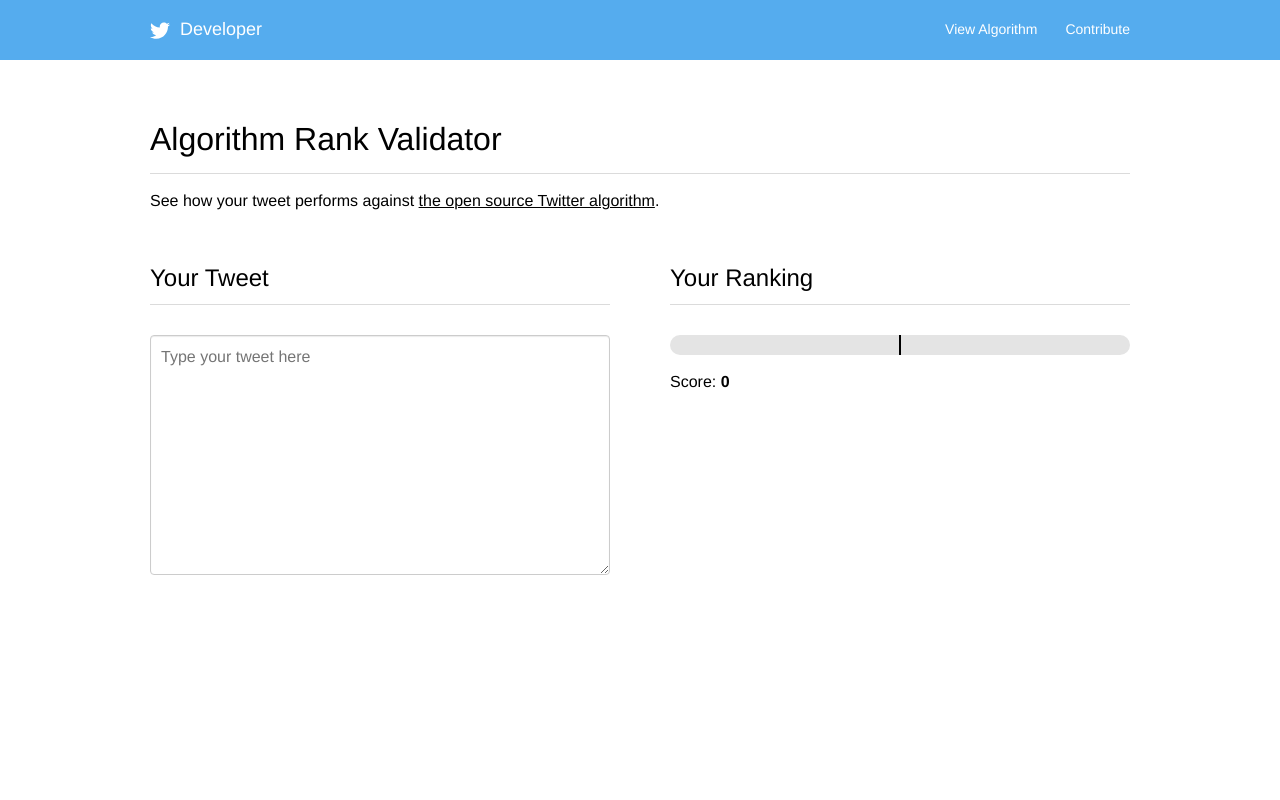
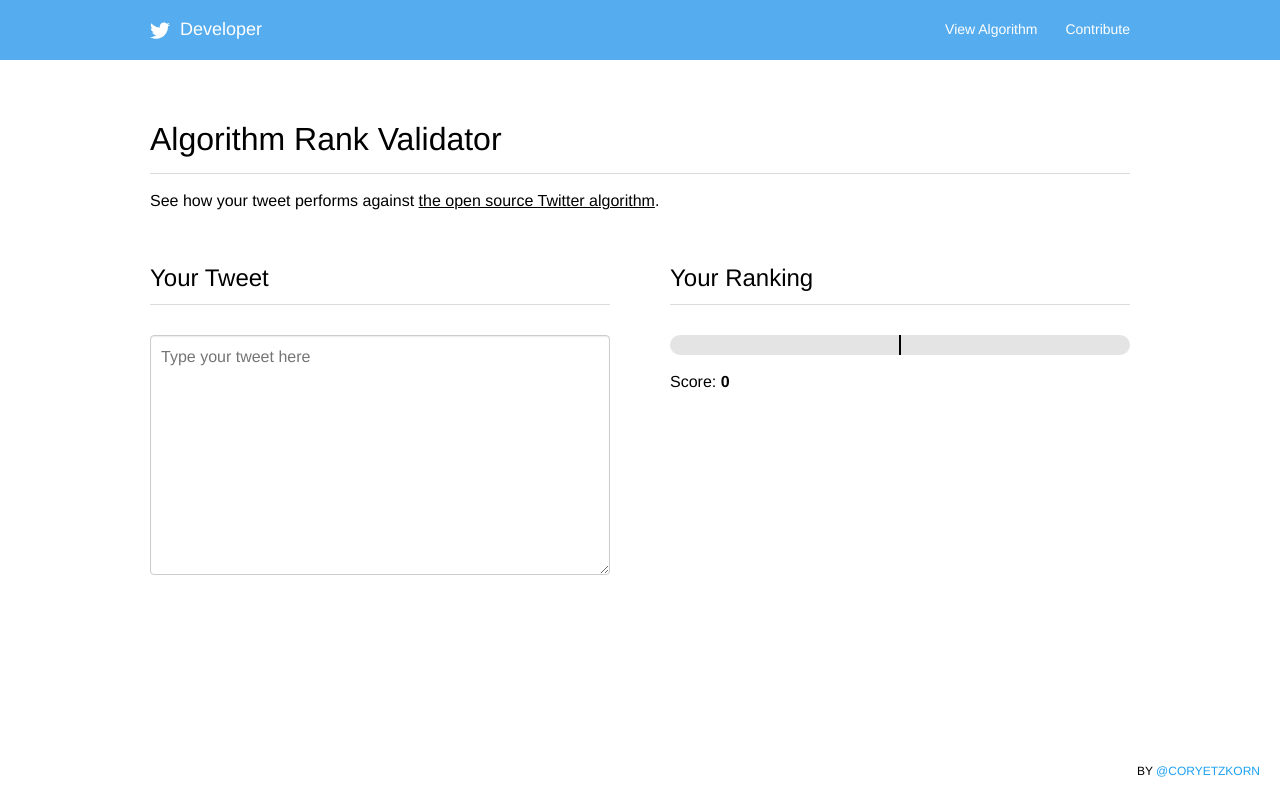
Before and after one commit to goldapple911/twitter-algorithm, a Next.js app: page / in a window 1280 px wide. Built offline with nearby package versions, Linux system fonts and the light colour scheme.

Commit message:
Attribution

```diff
--- a/pages/index.tsx
+++ b/pages/index.tsx
@@ -124,6 +124,16 @@ const Home = () => {
             </div>
           </div>
         </section>
+        <div className="attribution">
+          By{" "}
+          <a
+            target="_blank"
+            href="https://twitter.com/coryetzkorn"
+            rel="noreferrer"
+          >
+            @coryetzkorn
+          </a>
+        </div>
       </main>
       <style jsx>{`
         nav {
@@ -211,7 +221,27 @@ const Home = () => {
         .actions {
           margin-top: 20px;
         }
+        .attribution a {
+          color: var(--dark-blue);
+          text-decoration: none;
+        }
+        .attribution a:hover {
+          color: var(--darkest-blue);
+          text-decoration: underline;
+        }
+        .attribution {
+          font-weight: 500;
+          text-transform: uppercase;
+          font-size: 12px;
+          margin: 20px;
+        }
         @media screen and (min-width: 860px) {
+          .attribution {
+            position: absolute;
+            right: 20px;
+            bottom: 20px;
+            margin: 0;
+          }
           .description {
             margin: 1em 0 3em 0;
           }
```
